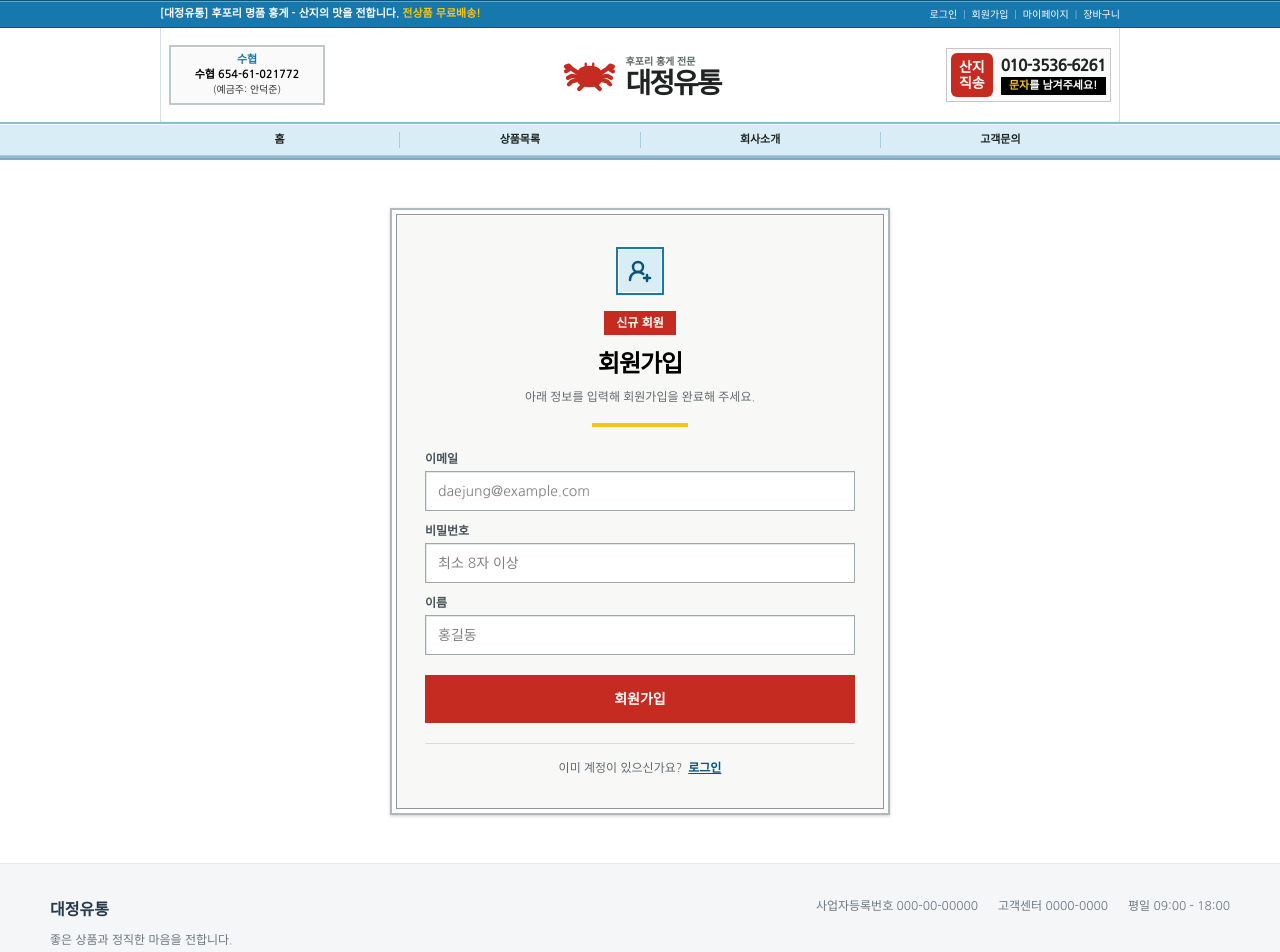
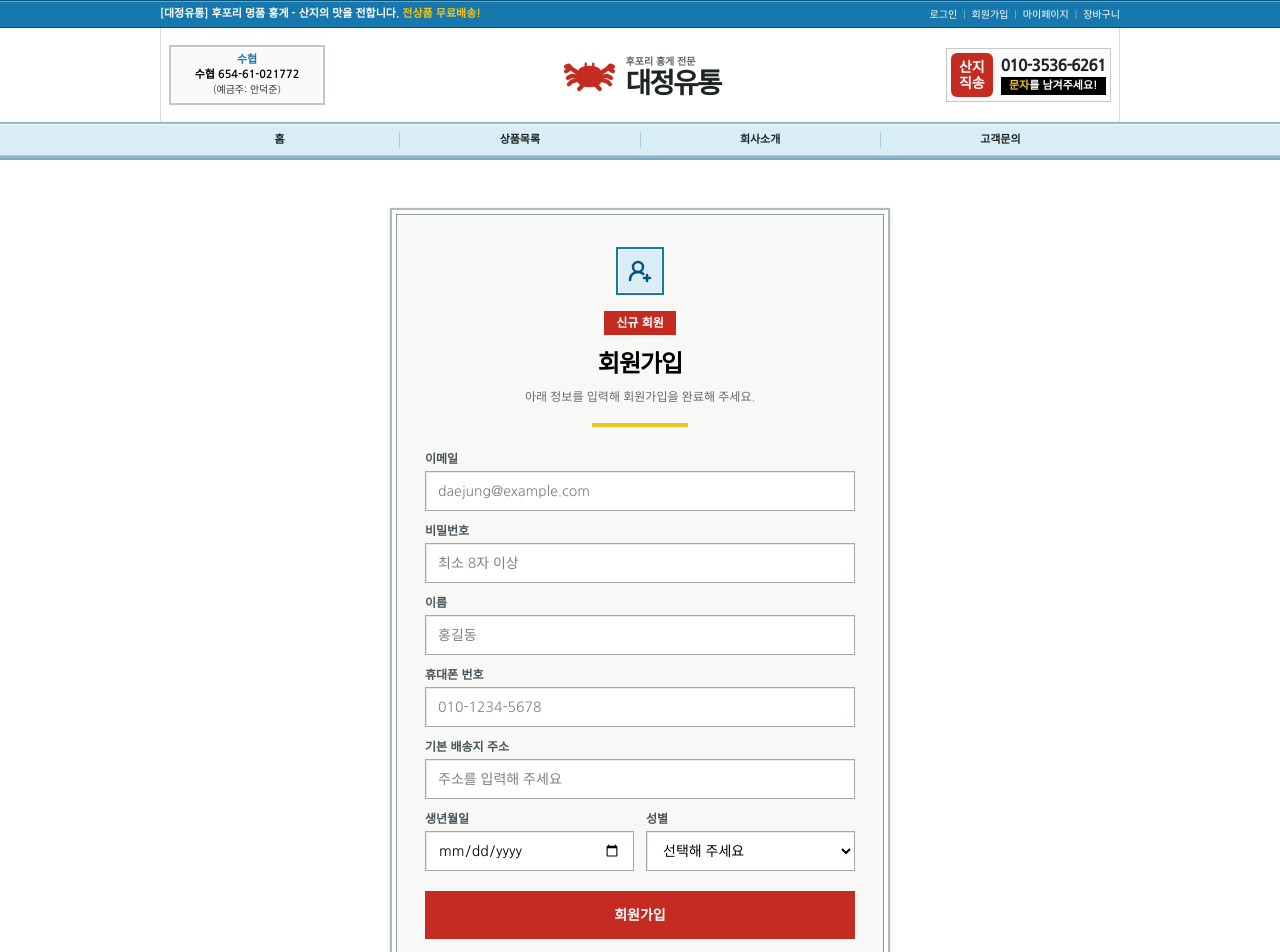
Before and after one commit to daejung-dist/frontend, a React (Vite) app: page /signup in a window 1280 px wide. Shown: the top 952 px of the page. Built offline with nearby package versions, Linux system fonts and the light colour scheme; no server answers.

Commit message:
feat: 추가된 회원가입 필드 반영

```diff
--- a/src/features/auth/types.ts
+++ b/src/features/auth/types.ts
@@ -9,10 +9,16 @@ export interface AuthResponse extends AuthUser {
 	accessToken: string
 }
 
+export type Gender = 'MALE' | 'FEMALE' | 'OTHER'
+
 export interface SignupRequest {
 	email: string
 	password: string
 	name: string
+	phoneNumber: string
+	defaultShippingAddress: string
+	birthDate: string
+	gender: Gender
 }
 
 export interface LoginRequest {
--- a/src/pages/signup/SignupPage.tsx
+++ b/src/pages/signup/SignupPage.tsx
@@ -5,23 +5,41 @@ import { Link, useNavigate } from 'react-router'
 
 import { signup } from '@/features/auth/api/auth'
 import { useAuthStore } from '@/features/auth/stores/authStore'
+import type { Gender } from '@/features/auth/types'
 
 const EMAIL_PATTERN = /^[^\s@]+@[^\s@]+\.[^\s@]+$/
+const PHONE_NUMBER_PATTERN = /^[0-9\-+() ]{8,20}$/
+
+interface SignupForm {
+	email: string
+	password: string
+	name: string
+	phoneNumber: string
+	defaultShippingAddress: string
+	birthDate: string
+	gender: Gender | ''
+}
+
+const INITIAL_FORM: SignupForm = {
+	email: '',
+	password: '',
+	name: '',
+	phoneNumber: '',
+	defaultShippingAddress: '',
+	birthDate: '',
+	gender: '',
+}
 
 function SignupPage() {
 	const navigate = useNavigate()
 	const setAuth = useAuthStore((state) => state.setAuth)
 
-	const [form, setForm] = useState({
-		email: '',
-		password: '',
-		name: '',
-	})
+	const [form, setForm] = useState<SignupForm>(INITIAL_FORM)
 	const [isSubmitting, setIsSubmitting] = useState(false)
 	const [errorMessage, setErrorMessage] = useState('')
 	const [successMessage, setSuccessMessage] = useState('')
 
-	const onChange = (field: keyof typeof form, value: string) => {
+	const onChange = <Field extends keyof SignupForm>(field: Field, value: SignupForm[Field]) => {
 		setForm((prev) => ({ ...prev, [field]: value }))
 		setErrorMessage('')
 		setSuccessMessage('')
@@ -33,6 +51,15 @@ function SignupPage() {
 		if (!form.password) return '비밀번호는 필수입니다.'
 		if (form.password.length < 8) return '비밀번호는 최소 8자 이상이어야 합니다.'
 		if (!form.name.trim()) return '이름은 필수입니다.'
+		if (!form.phoneNumber.trim()) return '휴대폰 번호는 필수입니다.'
+		if (!PHONE_NUMBER_PATTERN.test(form.phoneNumber.trim())) return '휴대폰 번호 형식이 올바르지 않습니다.'
+		if (!form.defaultShippingAddress.trim()) return '기본 배송지 주소는 필수입니다.'
+		if (!form.birthDate) return '생년월일은 필수입니다.'
+		const birthDate = new Date(`${form.birthDate}T00:00:00`)
+		const today = new Date()
+		today.setHours(0, 0, 0, 0)
+		if (Number.isNaN(birthDate.getTime()) || birthDate >= today) return '생년월일은 과거 날짜여야 합니다.'
+		if (!form.gender) return '성별은 필수입니다.'
 		return ''
 	}
 
@@ -54,12 +81,16 @@ function SignupPage() {
 				email: form.email.trim(),
 				password: form.password,
 				name: form.name.trim(),
+				phoneNumber: form.phoneNumber.trim(),
+				defaultShippingAddress: form.defaultShippingAddress.trim(),
+				birthDate: form.birthDate,
+				gender: form.gender as Gender,
 			})
 
 			const { accessToken, ...user } = response
 			setAuth(accessToken, user)
 			setSuccessMessage(`${user.name}님, 회원가입이 완료되었습니다.`)
-			setForm({ email: '', password: '', name: '' })
+			setForm(INITIAL_FORM)
 			setTimeout(() => navigate('/', { replace: true }), 800)
 		} catch (error) {
 			if (isAxiosError(error)) {
@@ -130,6 +161,66 @@ function SignupPage() {
 							/>
 						</div>
 
+						<div className="mt-3 flex flex-col gap-1">
+							<label className="text-xs font-bold text-[#49545a]" htmlFor="signup-phone-number">휴대폰 번호</label>
+							<input
+								className="h-10 border border-[#9da9ad] bg-white px-3 text-sm shadow-[inset_1px_1px_0_#e4e9eb] outline-none focus:border-brand-ocean focus:shadow-[inset_0_0_0_1px_var(--brand-sky)]"
+								id="signup-phone-number"
+								type="tel"
+								autoComplete="tel"
+								inputMode="tel"
+								placeholder="010-1234-5678"
+								value={form.phoneNumber}
+								disabled={isSubmitting}
+								onChange={(event) => onChange('phoneNumber', event.target.value)}
+							/>
+						</div>
+
+						<div className="mt-3 flex flex-col gap-1">
+							<label className="text-xs font-bold text-[#49545a]" htmlFor="signup-address">기본 배송지 주소</label>
+							<input
+								className="h-10 border border-[#9da9ad] bg-white px-3 text-sm shadow-[inset_1px_1px_0_#e4e9eb] outline-none focus:border-brand-ocean focus:shadow-[inset_0_0_0_1px_var(--brand-sky)]"
+								id="signup-address"
+								type="text"
+								autoComplete="street-address"
+								placeholder="주소를 입력해 주세요"
+								value={form.defaultShippingAddress}
+								disabled={isSubmitting}
+								onChange={(event) => onChange('defaultShippingAddress', event.target.value)}
+							/>
+						</div>
+
+						<div className="mt-3 grid grid-cols-2 gap-3 max-[460px]:grid-cols-1">
+							<div className="flex flex-col gap-1">
+								<label className="text-xs font-bold text-[#49545a]" htmlFor="signup-birth-date">생년월일</label>
+								<input
+									className="h-10 border border-[#9da9ad] bg-white px-3 text-sm shadow-[inset_1px_1px_0_#e4e9eb] outline-none focus:border-brand-ocean focus:shadow-[inset_0_0_0_1px_var(--brand-sky)]"
+									id="signup-birth-date"
+									type="date"
+									autoComplete="bday"
+									value={form.birthDate}
+									disabled={isSubmitting}
+									onChange={(event) => onChange('birthDate', event.target.value)}
+								/>
+							</div>
+
+							<div className="flex flex-col gap-1">
+								<label className="text-xs font-bold text-[#49545a]" htmlFor="signup-gender">성별</label>
+								<select
+									className="h-10 border border-[#9da9ad] bg-white px-3 text-sm shadow-[inset_1px_1px_0_#e4e9eb] outline-none focus:border-brand-ocean focus:shadow-[inset_0_0_0_1px_var(--brand-sky)]"
+									id="signup-gender"
+									value={form.gender}
+									disabled={isSubmitting}
+									onChange={(event) => onChange('gender', event.target.value as SignupForm['gender'])}
+								>
+									<option value="">선택해 주세요</option>
+									<option value="MALE">남성</option>
+									<option value="FEMALE">여성</option>
+									<option value="OTHER">기타</option>
+								</select>
+							</div>
+						</div>
+
 						{errorMessage && (
 							<p className="mt-3 border border-brand-crab bg-[#fdf0ef] px-3 py-2 text-xs font-bold text-brand-crab" role="alert">
 								{errorMessage}
```
